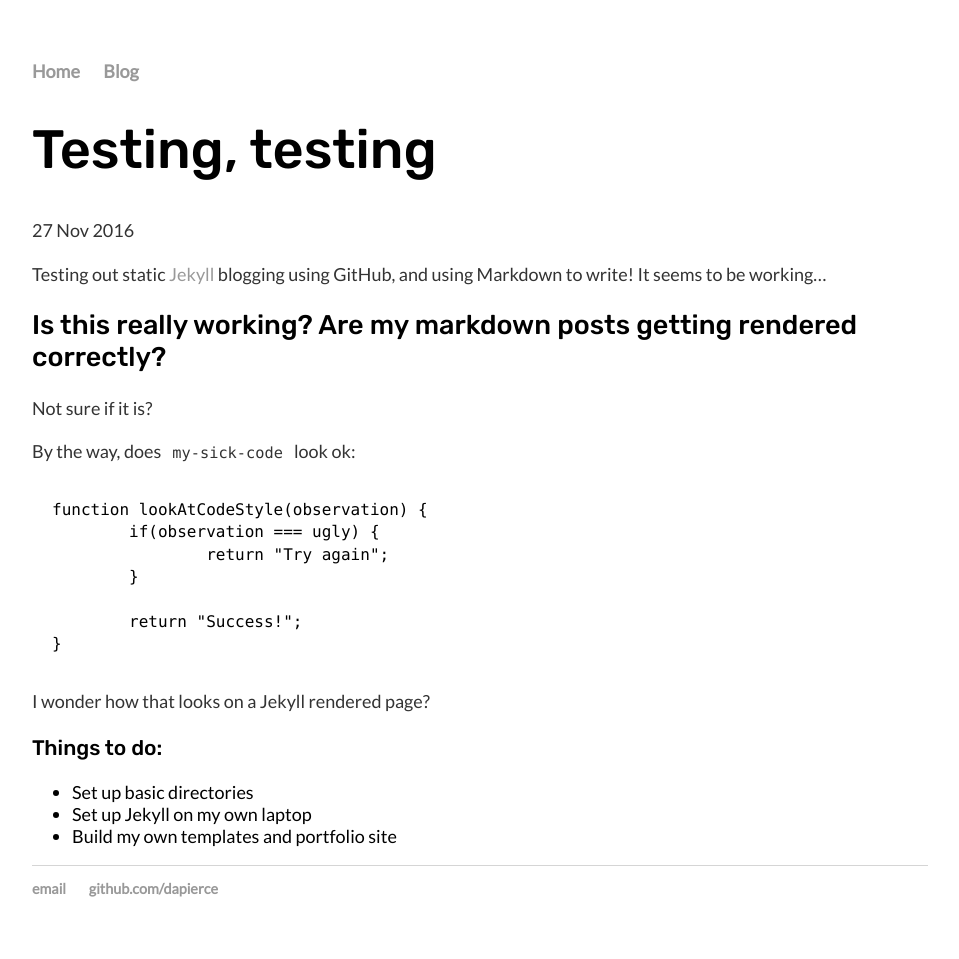
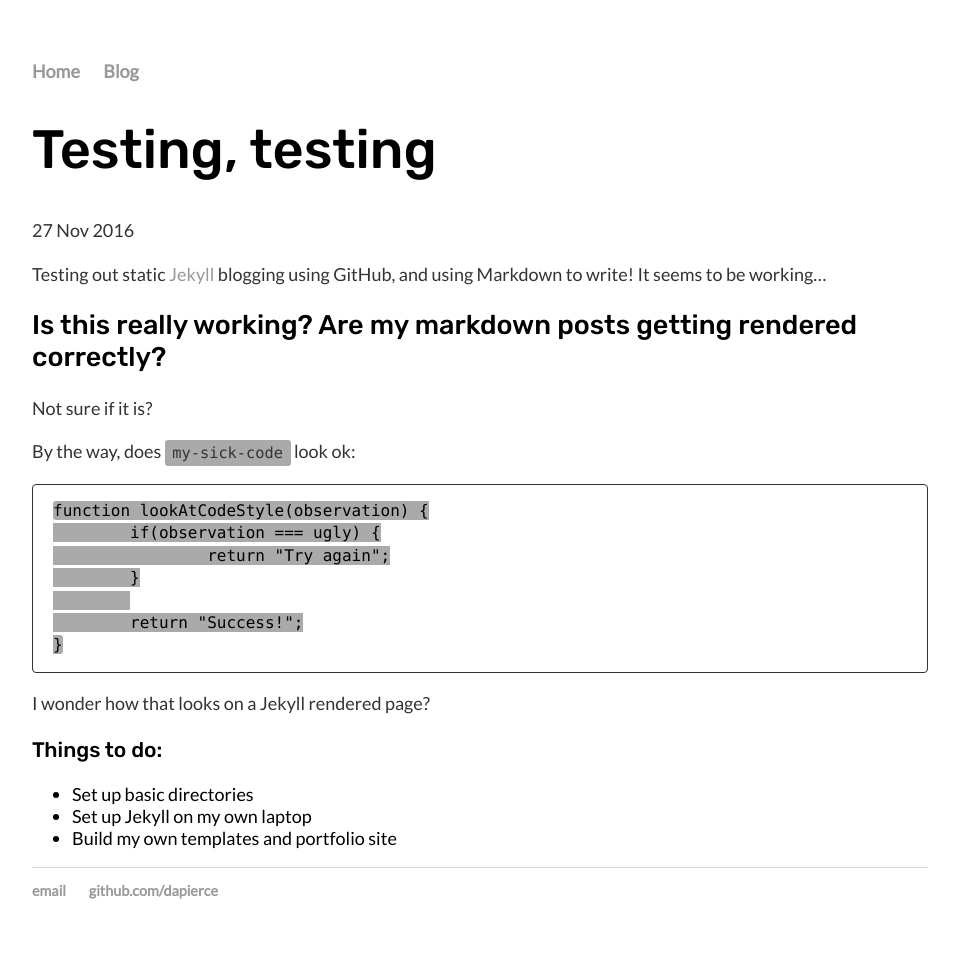
Before and after one commit to dapierce/dapierce.github.io-archive, a Jekyll site: the page built from _posts/2016-11-27-testing.md, in a window 1280 px wide. Shown: the whole page, without its empty margins (160-1119 px from the left). Built offline with Jekyll 4.4.1, drawn with Linux system fonts in a browser that asks for light colours.

Commit message:
Update main.css

```diff
--- a/css/main.css
+++ b/css/main.css
@@ -60,8 +60,8 @@ code {
   padding: .25em .5em;
   font-size: 85%;
   /*color: #bf616a;*/
-  background: darken(#261e16, 7.5%);
-  /*background-color: #f9f9f9;*/
+  /*background: darken(#261e16, 7.5%);*/
+  background-color: #aaa;
   border-radius: 3px;
 }
 pre {
@@ -74,6 +74,7 @@ pre {
   white-space: pre-wrap;
   word-break: break-all;
   word-wrap: break-word;
+  border: #333 1px solid;
 /*  background-color: #f9f9f9;*/
 }
 pre code {
```
